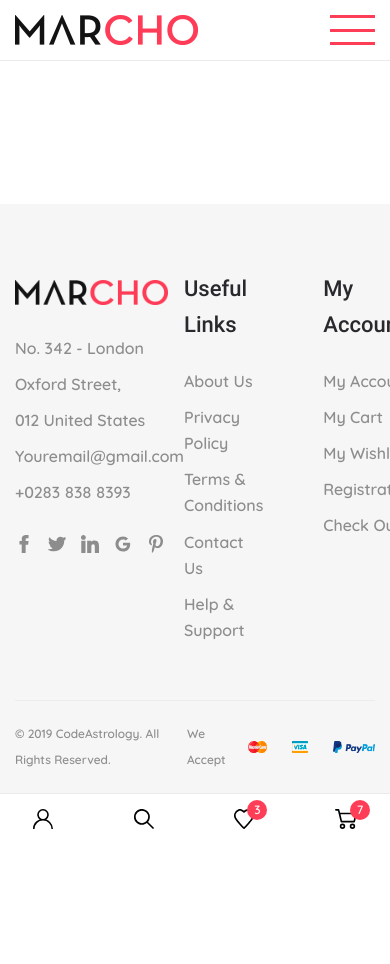
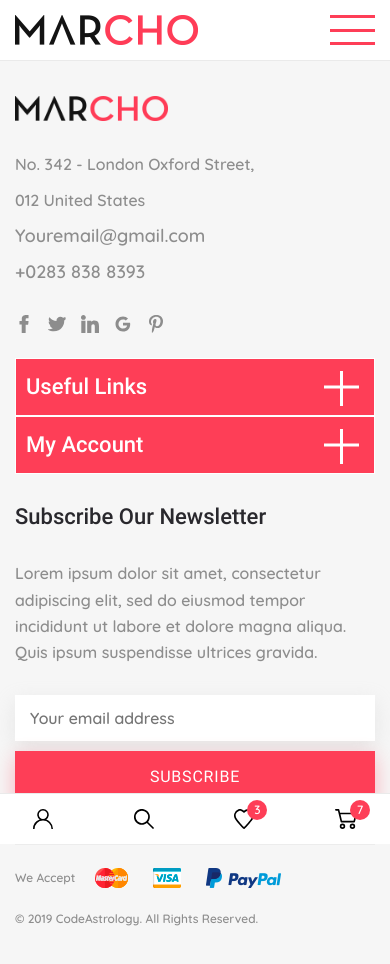
Before and after one commit to max-kot/marcho, a website: page src/index.html in a window 390 px wide. Before the commit the page ends 844 px from the top, so only its background shows below. Drawn offline with nearby package versions, Linux system fonts and the light colour scheme; files that its build step writes are made by us from their sources; a web font is replaced by a local one.

Commit message:
added adaptive for footer

```diff
--- a/src/js/main.js
+++ b/src/js/main.js
@@ -17,3 +17,14 @@ menuLinks.forEach(function (link) {
 		menuBtn.classList.remove('active');
 	})
 })
+
+/*---Acardion ---*/
+const titleBtn = document.querySelectorAll('.footer-menu__title');
+const titleList = document.querySelectorAll('.footer-menu__list')
+
+titleBtn.forEach(function (item) {
+	item.addEventListener('click', function () {
+		this.nextElementSibling.classList.toggle('active');
+		this.classList.toggle('active')
+	})
+})
--- a/src/scss/sections/_footer.scss
+++ b/src/scss/sections/_footer.scss
@@ -1,6 +1,9 @@
 .footer {
 	background: $bg-color;
 	padding: 76px 0 71px;
+	@include max768px {
+		padding-top: 35px;
+	}
 	&__body {
 	}
 
@@ -8,6 +11,9 @@
 		display: flex;
 		padding-bottom: 41px;
 		border-bottom: 1px solid #ececec;
+		@include max1000px {
+			flex-wrap: wrap;
+		}
 	}
 
 	&__bottom {
@@ -17,18 +23,52 @@
 .footer-top {
 	&__info {
 		flex: 0 1 25.5%;
+		@include max1000px {
+			flex: 0 1 40%;
+		}
+		@include max768px {
+			flex: 0 1 50%;
+		}
+		@include max768px {
+			flex: 0 1 100%;
+			padding-bottom: 25px;
+		}
 	}
 
 	&__menu {
 		flex: 0 1 34.5%;
 		display: flex;
+		@include max1000px {
+			padding-top: 50px;
+			flex: 0 1 100%;
+			order: 1;
+		}
+		@include max768px {
+			order: unset;
+			flex: 0 1 50%;
+			padding-top: unset;
+			display: block;
+		}
+		@include max768px {
+			flex: 0 1 100%;
+		}
 		& > * + * {
 			margin-left: 60px;
+			@include max768px {
+				margin-left: unset;
+			}
 		}
 	}
 
 	&__subscribe {
 		flex: 0 1 40%;
+		@include max1000px {
+			flex: 0 1 60%;
+		}
+		@include max768px {
+			flex: 0 1 100%;
+			padding-top: 25px;
+		}
 	}
 }
 .footer-info {
@@ -55,6 +95,9 @@
 		color: inherit;
 		font-weight: 500;
 		transition: all 0.3s;
+		@include max768px {
+			font-size: rem(18);
+		}
 		&:hover {
 			color: $hover-color;
 		}
@@ -109,12 +152,65 @@
 
 	&__title {
 		margin-top: -9px;
+		@include max768px {
+			margin-top: unset;
+			padding: 10px;
+			background: $hover-color;
+			border: 1px solid $white-color;
+			color: $white-color;
+			position: relative;
+			&::before {
+				content: "";
+				position: absolute;
+				top: 50%;
+				right: 15px;
+				transform: translateY(-50%);
+				width: 35px;
+				height: 3px;
+				background: #fff;
+				transition: transform 0.3s;
+			}
+			&::after {
+				content: "";
+				position: absolute;
+				top: 50%;
+				right: 15px;
+				transform: translateY(-50%);
+				transform: rotate(90deg);
+				width: 35px;
+				height: 3px;
+				background: #fff;
+				transition: transform 0.3s;
+			}
+			&.active {
+				&::before {
+					transform: rotate(-45deg);
+				}
+				&::after {
+					transform: rotate(45deg);
+				}
+			}
+		}
 		& + * {
 			margin-top: 25px;
+			@include max768px {
+				margin-top: unset;
+			}
 		}
 	}
 
 	&__list {
+		@include max768px {
+			background: $white-color;
+			height: 0;
+			overflow: hidden;
+			&.active {
+				height: 100%;
+				padding: 15px;
+				overflow: visible;
+				transition: all 0.3s;
+			}
+		}
 	}
 
 	&__item {
@@ -128,6 +224,9 @@
 		color: inherit;
 		transition: all 0.3s;
 		font-weight: 500;
+		@include max768px {
+			font-size: rem(18);
+		}
 		&:hover {
 			color: $hover-color;
 		}
@@ -136,6 +235,9 @@
 .subscribe {
 	&__title {
 		margin-top: -9px;
+		@include max768px {
+			margin-top: unset;
+		}
 		& + * {
 			margin-top: 25px;
 		}
@@ -150,6 +252,9 @@
 
 	&__form {
 		display: flex;
+		@include max480px {
+			flex-direction: column;
+		}
 	}
 }
 .subscribe-form {
@@ -161,6 +266,10 @@
 		font-weight: 500;
 		& + * {
 			margin-left: 10px;
+			@include max480px {
+				margin-left: unset;
+				margin-top: 10px;
+			}
 		}
 	}
 
@@ -169,6 +278,9 @@
 }
 .footer-bottom {
 	display: flex;
+	@include max768px {
+		flex-direction: column-reverse;
+	}
 	&__copy {
 		font-size: rem(12);
 		font-weight: 500;
@@ -178,6 +290,10 @@
 		display: flex;
 		align-items: center;
 		margin-left: auto;
+		@include max768px {
+			margin-left: unset;
+			margin-bottom: 15px;
+		}
 	}
 }
 .pay {
--- a/src/scss/sections/_header.scss
+++ b/src/scss/sections/_header.scss
@@ -53,7 +53,7 @@
 			right: -100%;
 			min-width: 320px;
 			height: calc(100vh - 112px);
-			background: rgba(255, 255, 255, 0.1);
+			background: rgba(255, 255, 255, 0.5);
 			backdrop-filter: blur(5px);
 			flex-direction: column;
 			flex-wrap: nowrap;
```
Also changed, not shown: dist/css/style.css, dist/css/style.min.css, dist/img/footer/facebbook.svg (deleted), dist/img/footer/google.svg (deleted), dist/img/footer/linkedin.svg (deleted), dist/img/footer/mastercard.svg (deleted), dist/img/footer/paypal.svg (deleted), dist/img/footer/pinterest.svg (deleted), dist/img/footer/twitter.svg (deleted), dist/img/footer/visa.svg (deleted), dist/img/header/cart.svg (deleted), dist/img/header/heart.svg (deleted), dist/img/header/search.svg (deleted), dist/img/header/user.svg (deleted), 1 more files.
